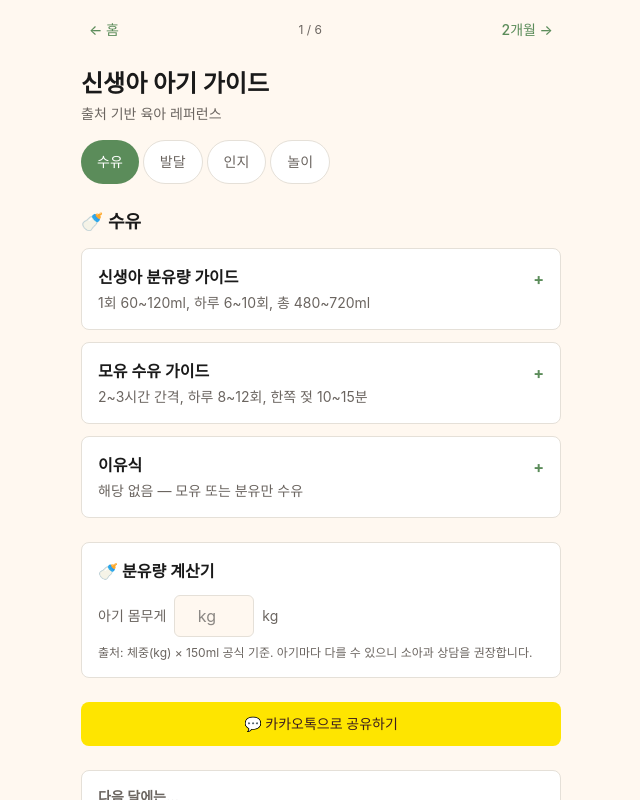
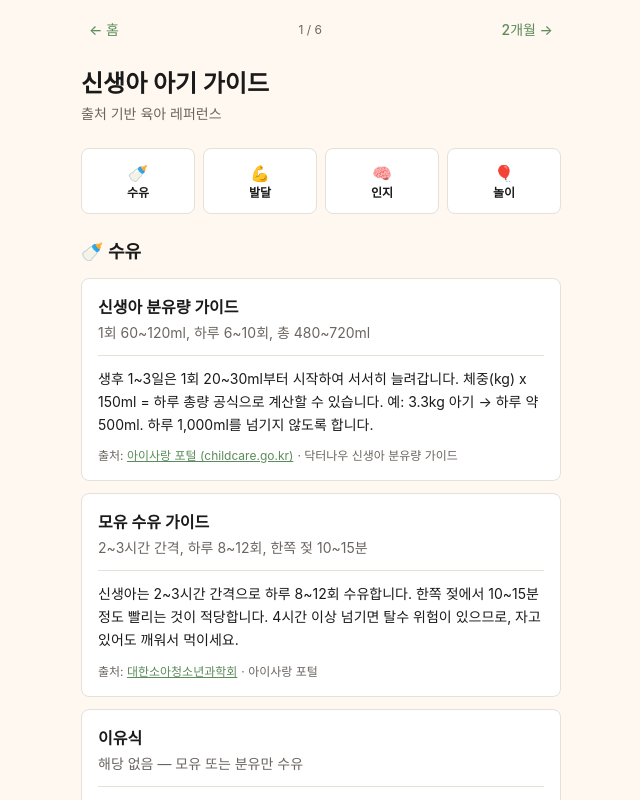
Before and after one commit to vljh246v/dalkong, a Next.js app: page /newborn in a window 1280 px wide. Shown: the top 800 px of the page, without its empty margins (319-959 px from the left). Built offline with nearby package versions, Linux system fonts and the light colour scheme; no server answers; a web font is replaced by a local one.

Commit message:
Improve AdSense review readiness

```diff
--- a/src/app/[month]/layout.tsx
+++ b/src/app/[month]/layout.tsx
@@ -1,19 +1,7 @@
-import Script from "next/script";
-
 export default function MonthLayout({
   children,
 }: {
   children: React.ReactNode;
 }) {
-  return (
-    <>
-      <Script
-        async
-        strategy="afterInteractive"
-        src="https://pagead2.googlesyndication.com/pagead/js/adsbygoogle.js?client=ca-pub-9364520099576698"
-        crossOrigin="anonymous"
-      />
-      {children}
-    </>
-  );
+  return children;
 }
--- a/src/app/layout.tsx
+++ b/src/app/layout.tsx
@@ -36,6 +36,11 @@ export default function RootLayout({
   return (
     <html lang="ko">
       <head>
+        <script
+          async
+          src="https://pagead2.googlesyndication.com/pagead/js/adsbygoogle.js?client=ca-pub-9364520099576698"
+          crossOrigin="anonymous"
+        />
         <link
           rel="stylesheet"
           as="style"
--- a/src/components/BirthdateForm.tsx
+++ b/src/components/BirthdateForm.tsx
@@ -10,7 +10,13 @@ export default function BirthdateForm() {
 
   useEffect(() => {
     const saved = localStorage.getItem("dalkong-birthdate");
-    if (saved) setBirthdate(saved);
+    if (!saved) return;
+
+    const frame = requestAnimationFrame(() => {
+      setBirthdate(saved);
+    });
+
+    return () => cancelAnimationFrame(frame);
   }, []);
 
   const handleSubmit = (e: React.FormEvent) => {
--- a/src/components/GuideCard.tsx
+++ b/src/components/GuideCard.tsx
@@ -1,27 +1,15 @@
-"use client";
-
-import { useState } from "react";
 import type { Guide } from "@/lib/guides";
 
 export default function GuideCard({ guide }: { guide: Guide }) {
-  const [open, setOpen] = useState(false);
-
   return (
-    <div
-      className="bg-card border border-border rounded-lg p-4 cursor-pointer active:bg-accent-light transition-colors"
-      onClick={() => setOpen(!open)}
-    >
+    <article className="bg-card border border-border rounded-lg p-4">
       <div className="flex justify-between items-start gap-2">
         <div className="min-w-0">
           <h3 className="font-semibold text-base">{guide.title}</h3>
           <p className="text-sm text-muted mt-1">{guide.summary}</p>
         </div>
-        <span className="text-accent text-base shrink-0 mt-0.5 font-bold">
-          {open ? "−" : "+"}
-        </span>
       </div>
 
-      {open && (
       <div className="mt-3 pt-3 border-t border-border">
         <p className="text-sm leading-relaxed whitespace-pre-line">
           {guide.detail}
@@ -35,7 +23,6 @@ export default function GuideCard({ guide }: { guide: Guide }) {
                 target="_blank"
                 rel="noopener noreferrer"
                 className="text-accent underline"
-                  onClick={(e) => e.stopPropagation()}
               >
                 {guide.source_name}
               </a>
@@ -48,7 +35,6 @@ export default function GuideCard({ guide }: { guide: Guide }) {
           </div>
         )}
       </div>
-      )}
-    </div>
+    </article>
   );
 }
--- a/src/components/MonthPage.tsx
+++ b/src/components/MonthPage.tsx
@@ -1,28 +1,23 @@
 "use client";
 
-import { useState } from "react";
 import {
   getGuidesByBucket,
   getGuidesByCategory,
   CATEGORY_META,
   type MonthBucket,
-  type Category,
 } from "@/lib/guides";
 import Link from "next/link";
 import MonthNav from "./MonthNav";
-import CategoryTabs from "./CategoryTabs";
 import GuideCard from "./GuideCard";
 import FormulaCalculator from "./FormulaCalculator";
 import ShareButton from "./ShareButton";
 import NextMonthPreview from "./NextMonthPreview";
 import AdBanner from "./AdBanner";
 
+const CATEGORIES = ["feeding", "development", "cognitive", "action"] as const;
+
 export default function MonthPage({ bucket }: { bucket: MonthBucket }) {
-  const [activeCategory, setActiveCategory] = useState<Category>("feeding");
-
   const allGuides = getGuidesByBucket(bucket);
-  const filteredGuides = getGuidesByCategory(allGuides, activeCategory);
-  const meta = CATEGORY_META[activeCategory];
 
   const shareUrl = typeof window !== "undefined"
     ? `${window.location.origin}/${bucket.slug}`
@@ -40,24 +35,48 @@ export default function MonthPage({ bucket }: { bucket: MonthBucket }) {
         </p>
       </header>
 
-      <CategoryTabs active={activeCategory} onSelect={setActiveCategory} />
+      <nav
+        aria-label="가이드 카테고리"
+        className="grid grid-cols-4 gap-2 my-4"
+      >
+        {CATEGORIES.map((category) => {
+          const meta = CATEGORY_META[category];
+          return (
+            <a
+              key={category}
+              href={`#${category}`}
+              className="rounded-lg border border-border bg-card px-2 py-3 text-center text-xs font-semibold active:bg-accent-light"
+            >
+              <span className="block text-base" aria-hidden="true">
+                {meta.emoji}
+              </span>
+              {meta.label}
+            </a>
+          );
+        })}
+      </nav>
 
-      <section className="mt-4">
+      {CATEGORIES.map((category) => {
+        const meta = CATEGORY_META[category];
+        const guides = getGuidesByCategory(allGuides, category);
+
+        return (
+          <section key={category} id={category} className="mt-6 scroll-mt-4">
             <h2 className="text-lg font-semibold mb-3">
               {meta.emoji} {meta.label}
             </h2>
             <div className="space-y-3">
-          {filteredGuides.map((guide) => (
+              {guides.map((guide) => (
                 <GuideCard key={guide.id} guide={guide} />
               ))}
             </div>
           </section>
+        );
+      })}
 
-      {activeCategory === "feeding" && (
       <section className="mt-6">
         <FormulaCalculator />
       </section>
-      )}
 
       <AdBanner slot="9987313069" />
 
```
Lines whose indentation alone changed are shown as unchanged.
